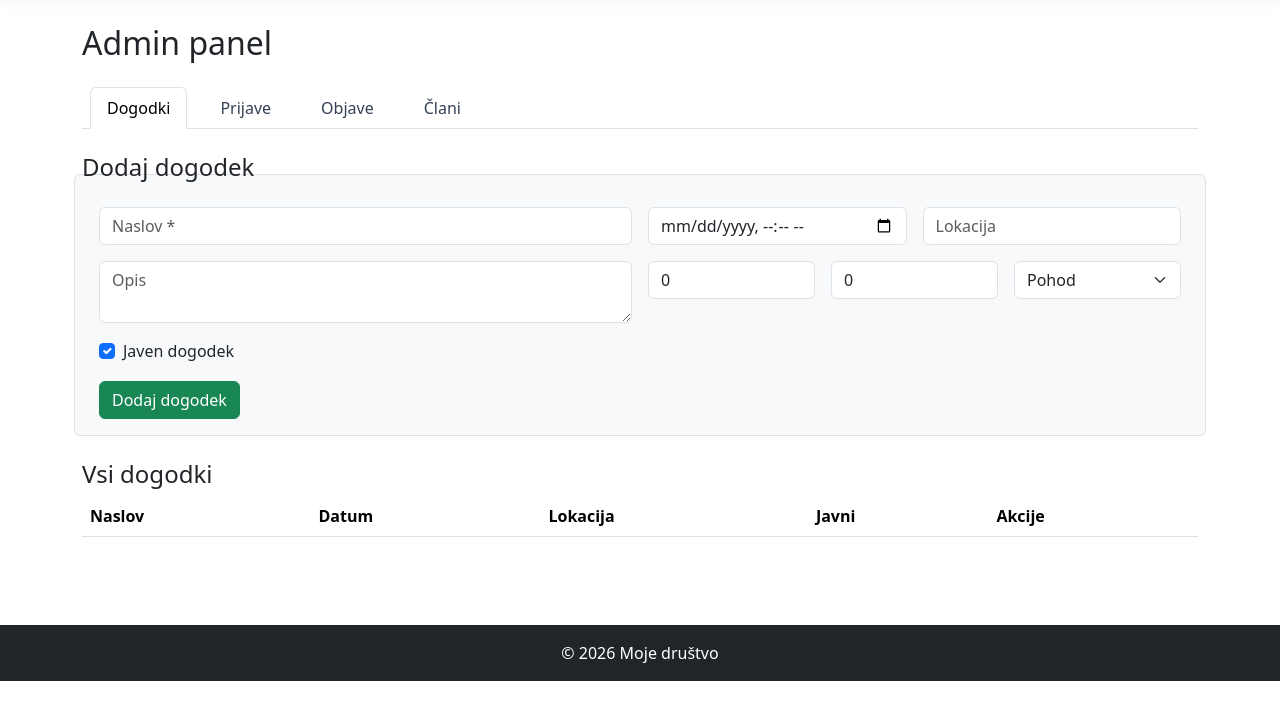
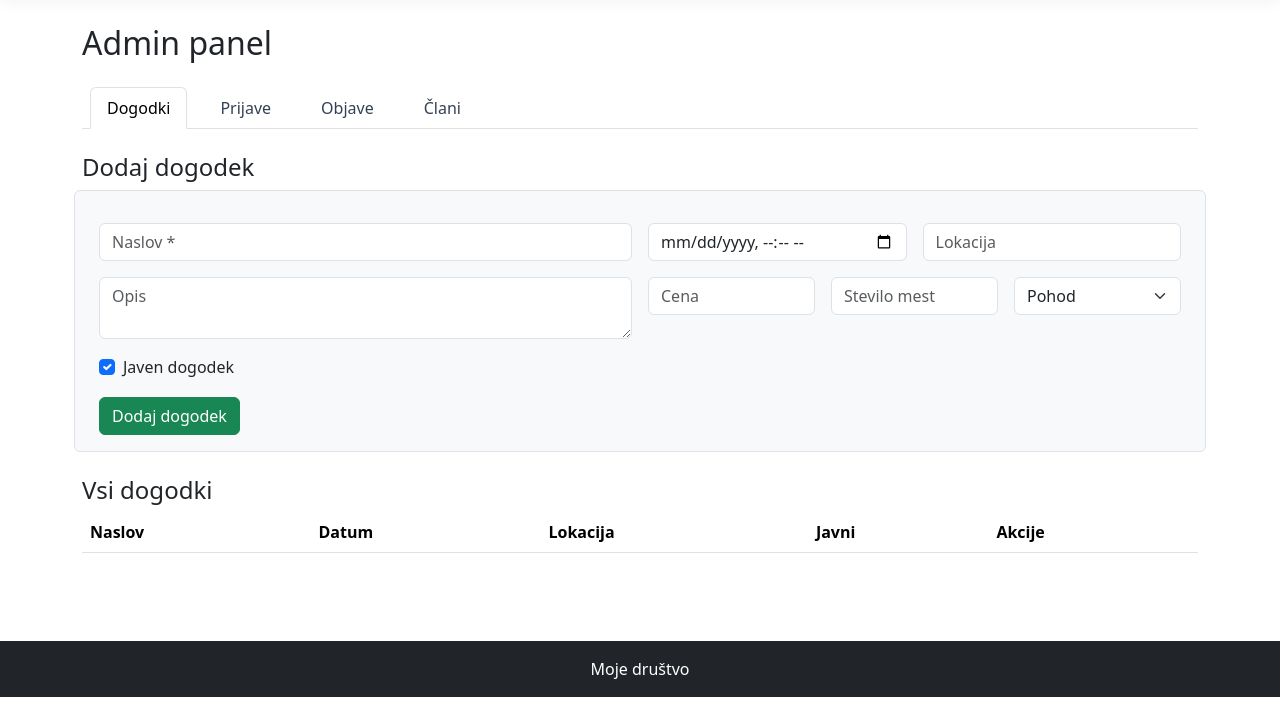
Before and after one commit to TadejBasa/MojeDrustvo, a PHP site: page /admin.php in a window 1280 px wide. Shown: the part 78-800 px from the top of the page. Run offline with PHP 8.4, Linux system fonts and the light colour scheme; the visitor is signed in with stand-in values (Sample User, id 1); data comes from the database, SQL or seed files in the repository; data that the repository does not hold is empty.

Commit message:
Posodobljen admin

```diff
--- a/Frontend/admin.php
+++ b/Frontend/admin.php
@@ -122,8 +122,8 @@ $prijave  = mysqli_query($conn, "SELECT p.*, u.ime, u.priimek, d.naslov as d_nas
 
   <div class="tab-content">
 
-    <div class="tab-pane fade show active" id="dogodki">
-      <h4>Dodaj dogodek</h4>
+    <div class="tab-pane fade show active " id="dogodki">
+      <h4 class = "mb-4">Dodaj dogodek</h4>
       <form method="POST" class="row g-3 mb-4 p-3 border rounded bg-light">
         <div class="col-md-6">
           <input type="text" name="naslov" class="form-control" placeholder="Naslov *" required>
@@ -138,10 +138,10 @@ $prijave  = mysqli_query($conn, "SELECT p.*, u.ime, u.priimek, d.naslov as d_nas
           <textarea name="opis" class="form-control" placeholder="Opis" rows="2"></textarea>
         </div>
         <div class="col-md-2">
-          <input type="number" name="cena" class="form-control" placeholder="Cena (€)" value="0" min="0" step="0.01">
+          <input type="number" name="cena" class="form-control" placeholder="Cena" min="0" step="0.01">
         </div>
         <div class="col-md-2">
-          <input type="number" name="st_mest" class="form-control" placeholder="Mesta" value="0" min="0">
+          <input type="number" name="st_mest" class="form-control" placeholder="Stevilo mest" min="0">
         </div>
         <div class="col-md-2">
           <select name="vrsta" class="form-select">
@@ -191,7 +191,7 @@ $prijave  = mysqli_query($conn, "SELECT p.*, u.ime, u.priimek, d.naslov as d_nas
         <thead><tr><th>Član</th><th>Dogodek</th><th>Datum prijave</th><th>Akcije</th></tr></thead>
         <tbody>
           <?php if (mysqli_num_rows($prijave) == 0): ?>
-            <tr><td colspan="4" class="text-muted">Ni prijav v čakanju.</td></tr>
+            <tr><td colspan="4" class="text-muted">Ni prijav za odobritev</td></tr>
           <?php endif; ?>
           <?php while ($p = mysqli_fetch_assoc($prijave)): ?>
           <tr>
@@ -287,7 +287,7 @@ $prijave  = mysqli_query($conn, "SELECT p.*, u.ime, u.priimek, d.naslov as d_nas
 </main>
 
 <footer class="bg-dark text-white text-center p-3 mt-5">
-  <p class="mb-0">© 2026 Moje društvo</p>
+  <p class="mb-0">Moje društvo</p>
 </footer>
 
 <script src="https://cdn.jsdelivr.net/npm/bootstrap@5.3.8/dist/js/bootstrap.bundle.min.js"></script>
```
